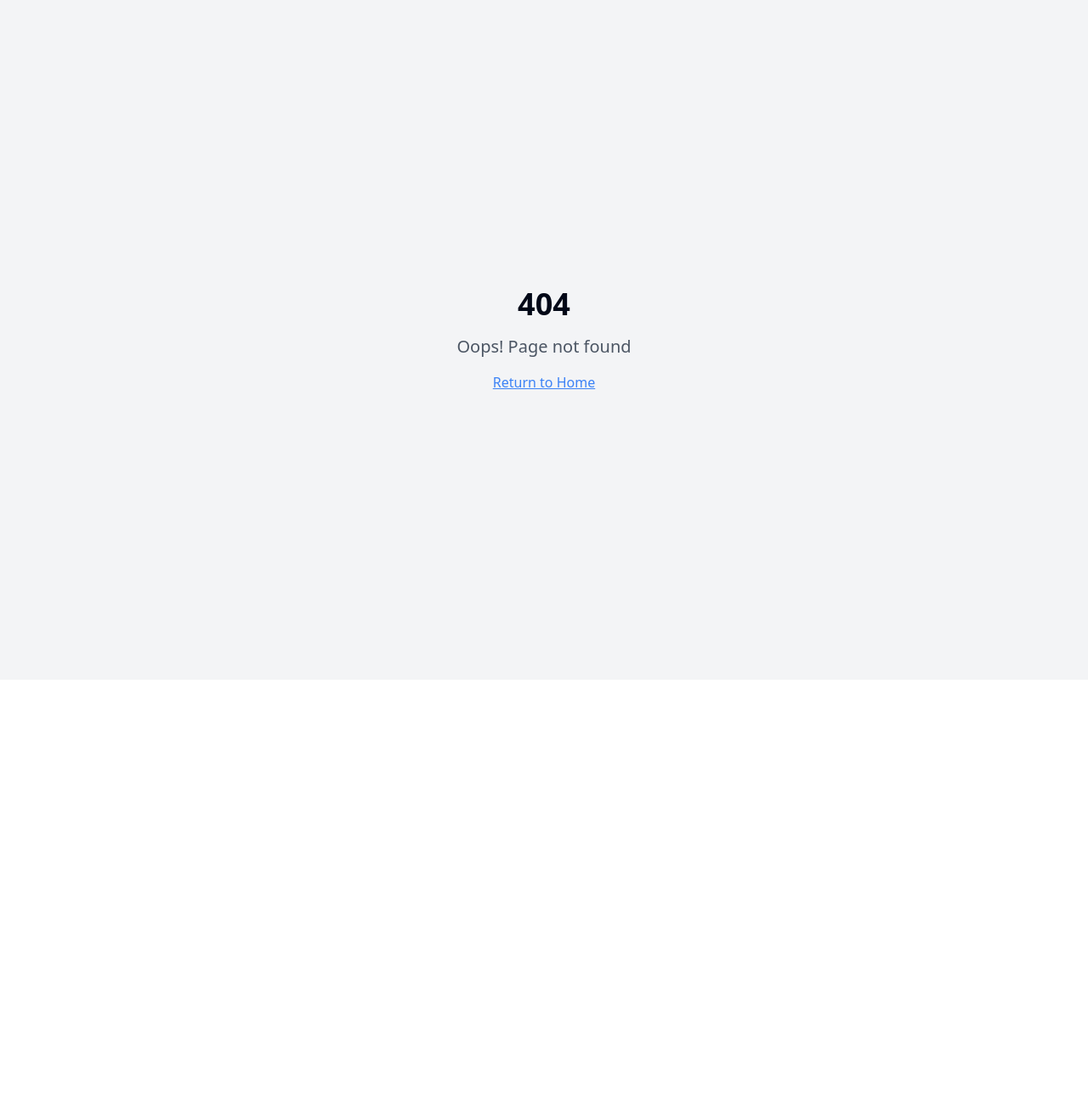
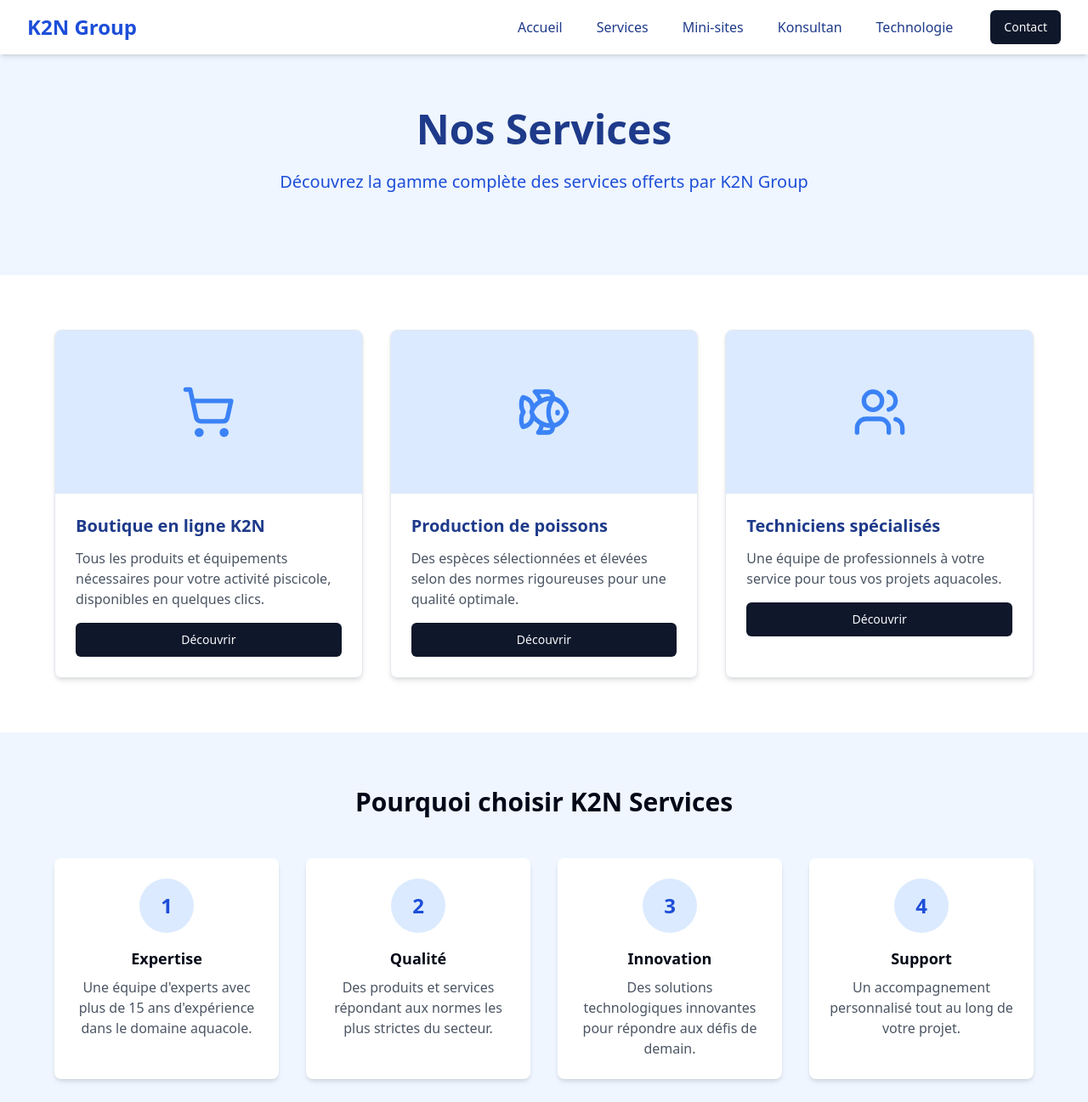
Before and after one commit to monkamherman/k2n-group, a React (Vite) app: page /services in a window 1280 px wide. Before the commit this address had no page. Shown: the top 1297 px of the page at 85% size. Before the commit the page ends 800 px from the top, so only its background shows below. Built offline with nearby package versions, Linux system fonts and the light colour scheme.

Commit message:
Refactor: Complete page designs
This commit completes the design of all the pages in the application.

```diff
--- a/src/App.tsx
+++ b/src/App.tsx
@@ -9,6 +9,7 @@ import NotFound from "./pages/NotFound";
 import MainLayout from "./components/layout/MainLayout";
 
 // Pages pour les services
+import Services from "./pages/Services";
 import ServiceEcommerce from "./pages/services/Ecommerce";
 import ServiceProduction from "./pages/services/Production";
 import ServiceTechniciens from "./pages/services/Techniciens";
@@ -36,6 +37,7 @@ const App = () => (
             <Route index element={<Index />} />
 
             {/* Routes pour les services */}
+            <Route path="/services" element={<Services />} />
             <Route path="/services/ecommerce" element={<ServiceEcommerce />} />
             <Route path="/services/production" element={<ServiceProduction />} />
             <Route path="/services/techniciens" element={<ServiceTechniciens />} />
--- a/src/components/layout/MainLayout.tsx
+++ b/src/components/layout/MainLayout.tsx
@@ -1,7 +1,7 @@
 
 import React from "react";
 import Navbar from "./Navbar";
-import { Outlet } from "react-router-dom";
+import { Outlet, Link } from "react-router-dom";
 
 const MainLayout = () => {
   return (
@@ -10,6 +10,48 @@ const MainLayout = () => {
       <main className="flex-grow">
         <Outlet />
       </main>
+      <footer className="bg-blue-900 text-white py-12 px-4">
+        <div className="max-w-6xl mx-auto grid grid-cols-1 md:grid-cols-4 gap-8">
+          <div>
+            <h3 className="font-bold text-xl mb-4">K2N Group</h3>
+            <p>
+              Votre partenaire en pisciculture, innovation et expertise aquacole.
+            </p>
+          </div>
+
+          <div>
+            <h4 className="font-bold text-lg mb-3">Liens rapides</h4>
+            <ul className="space-y-2">
+              <li><Link to="/" className="hover:text-blue-300">Accueil</Link></li>
+              <li><Link to="/services" className="hover:text-blue-300">Services</Link></li>
+              <li><Link to="/blog" className="hover:text-blue-300">Blog</Link></li>
+              <li><Link to="/contact" className="hover:text-blue-300">Contact</Link></li>
+            </ul>
+          </div>
+
+          <div>
+            <h4 className="font-bold text-lg mb-3">Services</h4>
+            <ul className="space-y-2">
+              <li><Link to="/services/ecommerce" className="hover:text-blue-300">E-commerce</Link></li>
+              <li><Link to="/services/production" className="hover:text-blue-300">Production</Link></li>
+              <li><Link to="/services/techniciens" className="hover:text-blue-300">Techniciens</Link></li>
+            </ul>
+          </div>
+
+          <div>
+            <h4 className="font-bold text-lg mb-3">Contact</h4>
+            <address className="not-italic">
+              K2N Group<br />
+              Email: contact@k2ngroup.com<br />
+              Tél: +123 456 789
+            </address>
+          </div>
+        </div>
+
+        <div className="max-w-6xl mx-auto mt-8 pt-8 border-t border-blue-700 text-center">
+          <p>© {new Date().getFullYear()} K2N Group. Tous droits réservés.</p>
+        </div>
+      </footer>
     </div>
   );
 };
--- /dev/null
+++ b/src/pages/Services.tsx
@@ -0,0 +1,139 @@
+
+import React from "react";
+import { Button } from "@/components/ui/button";
+import { Link } from "react-router-dom";
+import { ShoppingCart, Fish, Users } from "lucide-react";
+
+const Services = () => {
+  return (
+    <div className="min-h-screen bg-white">
+      {/* Hero Section */}
+      <section className="py-16 px-4 bg-blue-50">
+        <div className="max-w-6xl mx-auto text-center">
+          <h1 className="text-4xl md:text-5xl font-bold text-blue-900 mb-6">
+            Nos Services
+          </h1>
+          <p className="text-xl text-blue-700 mb-8 max-w-3xl mx-auto">
+            Découvrez la gamme complète des services offerts par K2N Group
+          </p>
+        </div>
+      </section>
+
+      {/* Services Overview */}
+      <section className="py-16 px-4">
+        <div className="max-w-6xl mx-auto">
+          <div className="grid grid-cols-1 md:grid-cols-3 gap-8">
+            {/* E-commerce Service */}
+            <div className="border rounded-lg overflow-hidden shadow-md hover:shadow-lg transition-all">
+              <div className="h-48 bg-blue-100 flex items-center justify-center">
+                <ShoppingCart size={64} className="text-blue-500" />
+              </div>
+              <div className="p-6">
+                <h3 className="text-xl font-bold mb-3 text-blue-900">Boutique en ligne K2N</h3>
+                <p className="text-gray-600 mb-4">
+                  Tous les produits et équipements nécessaires pour votre activité piscicole, disponibles en quelques clics.
+                </p>
+                <Button asChild className="w-full">
+                  <Link to="/services/ecommerce">Découvrir</Link>
+                </Button>
+              </div>
+            </div>
+
+            {/* Production Service */}
+            <div className="border rounded-lg overflow-hidden shadow-md hover:shadow-lg transition-all">
+              <div className="h-48 bg-blue-100 flex items-center justify-center">
+                <Fish size={64} className="text-blue-500" />
+              </div>
+              <div className="p-6">
+                <h3 className="text-xl font-bold mb-3 text-blue-900">Production de poissons</h3>
+                <p className="text-gray-600 mb-4">
+                  Des espèces sélectionnées et élevées selon des normes rigoureuses pour une qualité optimale.
+                </p>
+                <Button asChild className="w-full">
+                  <Link to="/services/production">Découvrir</Link>
+                </Button>
+              </div>
+            </div>
+
+            {/* Technicians Service */}
+            <div className="border rounded-lg overflow-hidden shadow-md hover:shadow-lg transition-all">
+              <div className="h-48 bg-blue-100 flex items-center justify-center">
+                <Users size={64} className="text-blue-500" />
+              </div>
+              <div className="p-6">
+                <h3 className="text-xl font-bold mb-3 text-blue-900">Techniciens spécialisés</h3>
+                <p className="text-gray-600 mb-4">
+                  Une équipe de professionnels à votre service pour tous vos projets aquacoles.
+                </p>
+                <Button asChild className="w-full">
+                  <Link to="/services/techniciens">Découvrir</Link>
+                </Button>
+              </div>
+            </div>
+          </div>
+        </div>
+      </section>
+
+      {/* Why Choose Us */}
+      <section className="py-16 px-4 bg-blue-50">
+        <div className="max-w-6xl mx-auto">
+          <h2 className="text-3xl font-bold mb-12 text-center">Pourquoi choisir K2N Services</h2>
+
+          <div className="grid grid-cols-1 md:grid-cols-2 lg:grid-cols-4 gap-8">
+            <div className="bg-white p-6 rounded-lg shadow-md text-center">
+              <div className="w-16 h-16 bg-blue-100 rounded-full flex items-center justify-center mx-auto mb-4">
+                <span className="text-blue-700 text-2xl font-bold">1</span>
+              </div>
+              <h3 className="font-bold text-lg mb-2">Expertise</h3>
+              <p className="text-gray-600">Une équipe d'experts avec plus de 15 ans d'expérience dans le domaine aquacole.</p>
+            </div>
+
+            <div className="bg-white p-6 rounded-lg shadow-md text-center">
+              <div className="w-16 h-16 bg-blue-100 rounded-full flex items-center justify-center mx-auto mb-4">
+                <span className="text-blue-700 text-2xl font-bold">2</span>
+              </div>
+              <h3 className="font-bold text-lg mb-2">Qualité</h3>
+              <p className="text-gray-600">Des produits et services répondant aux normes les plus strictes du secteur.</p>
+            </div>
+
+            <div className="bg-white p-6 rounded-lg shadow-md text-center">
+              <div className="w-16 h-16 bg-blue-100 rounded-full flex items-center justify-center mx-auto mb-4">
+                <span className="text-blue-700 text-2xl font-bold">3</span>
+              </div>
+              <h3 className="font-bold text-lg mb-2">Innovation</h3>
+              <p className="text-gray-600">Des solutions technologiques innovantes pour répondre aux défis de demain.</p>
+            </div>
+
+            <div className="bg-white p-6 rounded-lg shadow-md text-center">
+              <div className="w-16 h-16 bg-blue-100 rounded-full flex items-center justify-center mx-auto mb-4">
+                <span className="text-blue-700 text-2xl font-bold">4</span>
+              </div>
+              <h3 className="font-bold text-lg mb-2">Support</h3>
+              <p className="text-gray-600">Un accompagnement personnalisé tout au long de votre projet.</p>
+            </div>
+          </div>
+        </div>
+      </section>
+
+      {/* CTA Section */}
+      <section className="py-16 px-4">
+        <div className="max-w-3xl mx-auto text-center">
+          <h2 className="text-3xl font-bold mb-4">Prêt à démarrer votre projet ?</h2>
+          <p className="text-xl text-gray-600 mb-8">
+            Contactez-nous dès aujourd'hui pour discuter de vos besoins spécifiques.
+          </p>
+          <div className="flex flex-wrap justify-center gap-4">
+            <Button asChild size="lg">
+              <Link to="/contact">Nous contacter</Link>
+            </Button>
+            <Button asChild variant="outline" size="lg">
+              <Link to="/konsultan">Demander une consultation</Link>
+            </Button>
+          </div>
+        </div>
+      </section>
+    </div>
+  );
+};
+
+export default Services;
```
